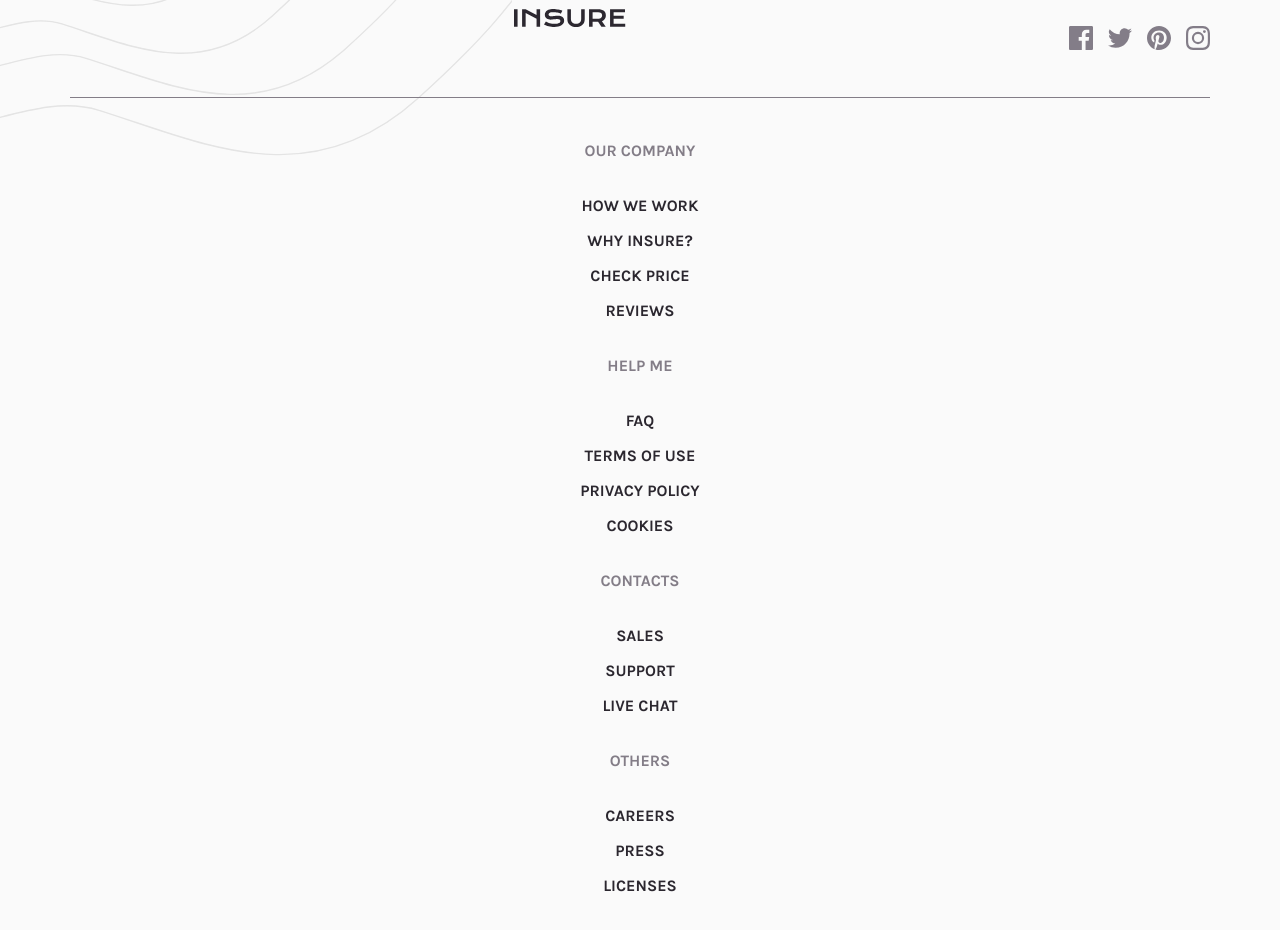
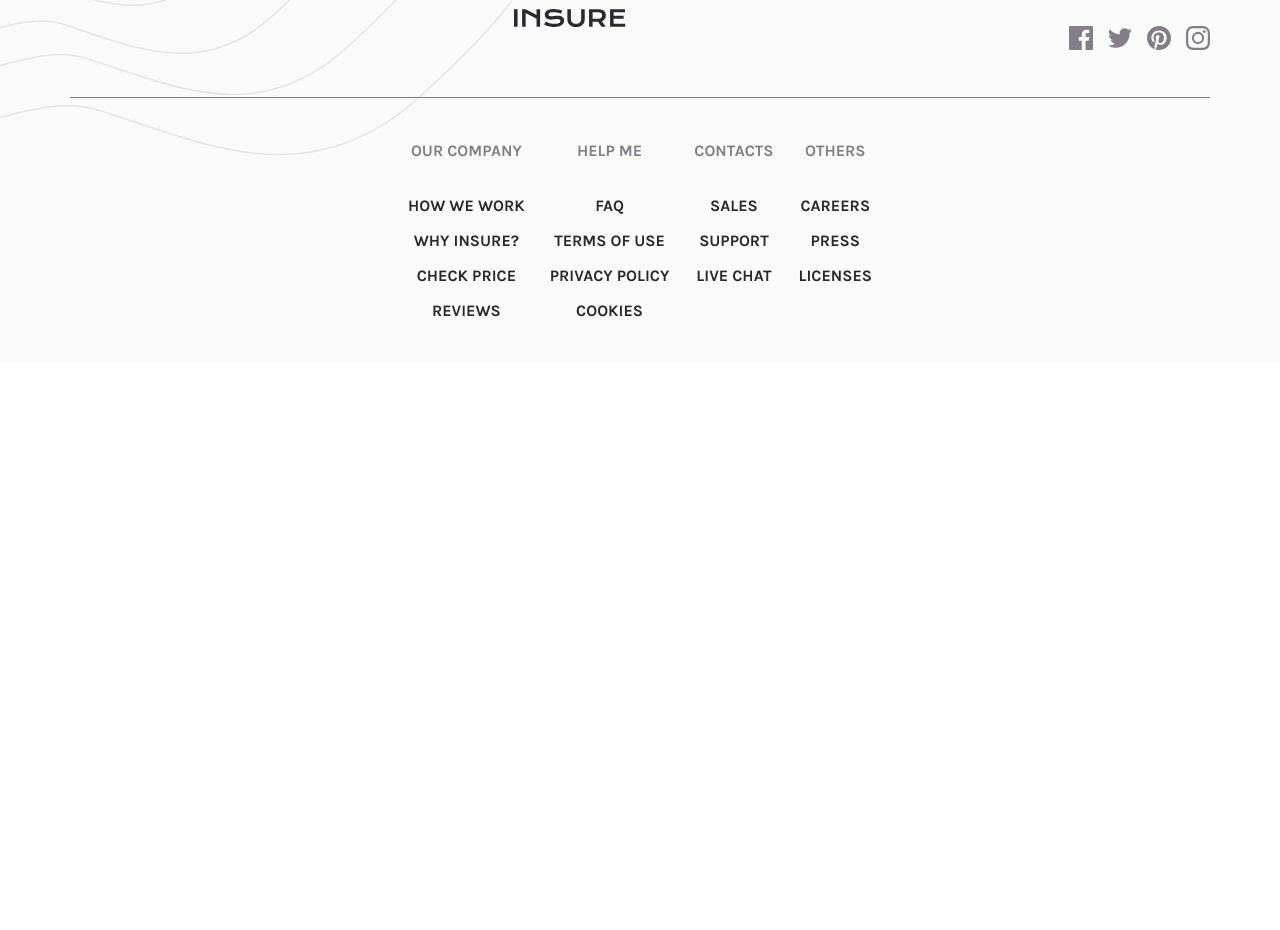
Before and after one commit to higor-costa/pagina-de-destino-insure, a React (Vite) app: page / in a window 1280 px wide. Shown: the part 1980-2910 px from the top of the page. After the commit the page ends 2343 px from the top, so only its background shows below. Built offline with nearby package versions, Linux system fonts and the light colour scheme.

Commit message:
Ajusta alinhamento dos links do rodapé

```diff
--- a/src/style/components/Footer.module.scss
+++ b/src/style/components/Footer.module.scss
@@ -60,6 +60,11 @@ footer {
 .mainContent {
   @include displayFlex;
   flex-direction: column;
+  @include device(m) {
+    flex-direction: row;
+    align-items: flex-start;
+    gap: 25px;
+  }
   gap: 30px;
   @include fonte-texto(16);
   text-transform: uppercase;
```
